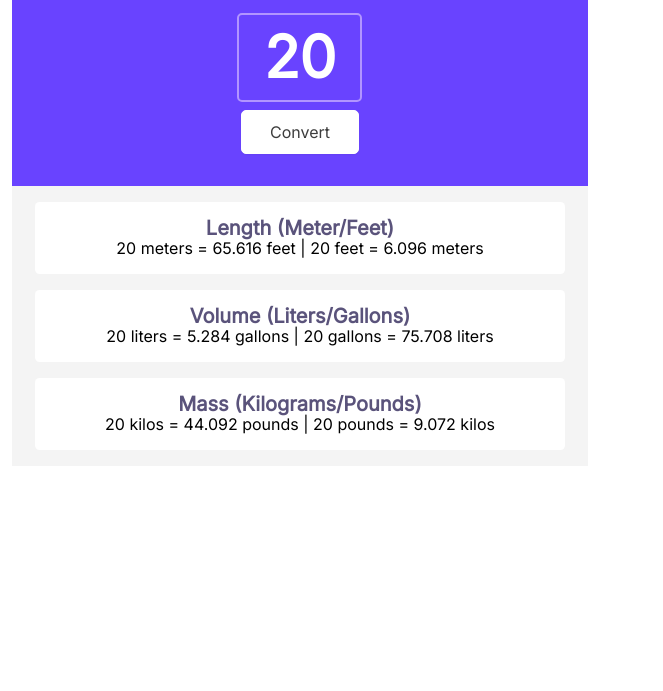
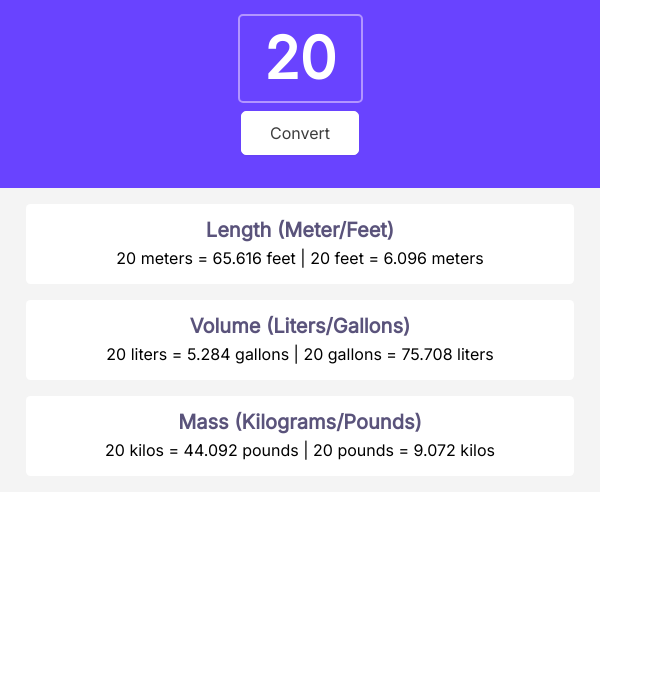
Before and after one commit to mothibimalebana/unit-conversion, a browser extension: page index.html in a window 1280 px wide. Shown: the part 109-800 px from the top of the page, without its empty margins (0-663 px from the left). Drawn offline with Linux system fonts and the light colour scheme.

Commit message:
Fix UI to fit onto chrome
give the root element a fixed height and width

```diff
--- a/style.css
+++ b/style.css
@@ -18,12 +18,13 @@
 body {
     padding: 0;
     margin: 0;
+    width: 100%;
 }
 
 /* container */
 .container {
     font-family: 'Inter';
-    width: fit-content;
+
 
     display: flex;
     flex-direction: column;
@@ -40,7 +41,9 @@ body {
     color: #FFF;
     background: #6943FF;
 
-    padding: 2rem 3rem;
+    padding: 33px 0px;
+
+    width: 100%;
 }
 
 input::placeholder {
@@ -108,6 +111,7 @@ button#convert-btn {
 .list {
     display: flex;
     flex-direction: column;
+    gap: 8px;
     align-items: center;
 
     padding: 1rem 4rem;
```
